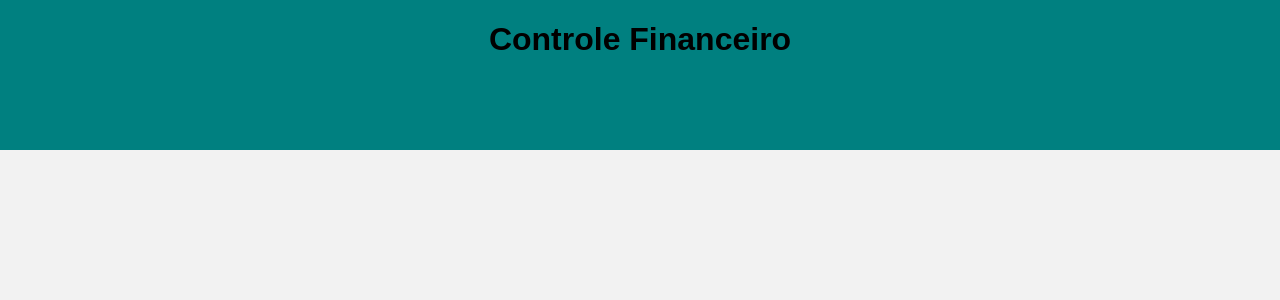
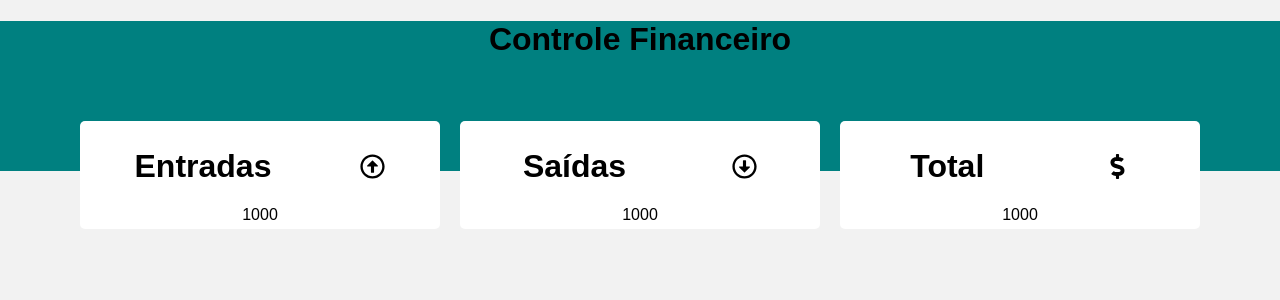
Before and after one commit to Leandro-Pinho/control-system, a React (Create React App) app: page / in a window 1280 px wide. Shown: the top 300 px of the page. Built offline with nearby package versions, Linux system fonts and the light colour scheme.

Commit message:
adicionando o header do sistema financeiro

```diff
--- a/package.json
+++ b/package.json
@@ -8,6 +8,7 @@
     "@testing-library/user-event": "^13.5.0",
     "react": "^18.2.0",
     "react-dom": "^18.2.0",
+    "react-icons": "^4.10.1",
     "react-scripts": "5.0.1",
     "web-vitals": "^2.1.4"
   },
--- a/src/App.css
+++ b/src/App.css
@@ -1,4 +1,4 @@
 .App {
   display: flex;
-  justify-content: center;
+  flex-direction: column;
 }
--- a/src/App.js
+++ b/src/App.js
@@ -1,10 +1,12 @@
 import './App.css';
 import Header from './components/Header/Header';
+import Resume from './components/Resume/Resume';
 
 function App() {
   return (
     <div className="App">
       <Header />
+      <Resume />
     </div>
   );
 }
--- a/src/components/Header/Header.js
+++ b/src/components/Header/Header.js
@@ -1,10 +1,12 @@
 import React from 'react'
-import './index.css'
+import './indexHeader.css'
 
 const Header = () => {
   return (
-    <div className='container'>
-      <h1>Controle Financeiro</h1>
+    <div className='Header'>
+      <div className='container'>
+        <h1>Controle Financeiro</h1>
+      </div>
     </div>
   )
 }
--- a/src/components/Header/index.css
+++ b/src/components/Header/indexHeader.css
@@ -4,7 +4,7 @@
     text-align: center;
     background-color: teal;
 }
-.h1 {
+.header .h1 {
     padding-top: 20px;
     color: #fff;
 }
--- /dev/null
+++ b/src/components/Resume/Resume.js
@@ -0,0 +1,16 @@
+import React from 'react'
+import ResumeItem from '../ResumeItem/ResumeItem'
+import { FaRegArrowAltCircleUp, FaRegArrowAltCircleDown, FaDollarSign, } from 'react-icons/fa'
+import './indexResume.css'
+
+const Resume = () => {
+  return (
+    <div className='Resume'>
+      <ResumeItem title="Entradas" Icon={FaRegArrowAltCircleUp} value={'1000'} />
+      <ResumeItem title="Saídas" Icon={FaRegArrowAltCircleDown} value={'1000'} />
+      <ResumeItem title="Total" Icon={FaDollarSign} value={'1000'} />
+    </div>
+  )
+}
+
+export default Resume
--- /dev/null
+++ b/src/components/Resume/indexResume.css
@@ -0,0 +1,9 @@
+.Resume {
+    max-width: 1120px;
+    width: 98%;
+    margin: 0 auto;
+    display: flex;
+    gap: 20px;
+    margin-top: -50px;
+    justify-content: space-around;
+}
--- /dev/null
+++ b/src/components/ResumeItem/ResumeItem.js
@@ -0,0 +1,16 @@
+import React from 'react'
+import './indexResumeItem.css'
+
+const ResumeItem = ({ title, Icon, value }) => {
+  return (
+    <div className='resumeitem'>
+      <div className='headerItem'>
+        <h1>{title}</h1>
+        <Icon />
+      </div>
+      <div className='total'>{value}</div>
+    </div>
+  )
+}
+
+export default ResumeItem
--- /dev/null
+++ b/src/components/ResumeItem/indexResumeItem.css
@@ -0,0 +1,49 @@
+.resumeitem {
+    display: flex;
+    flex-direction: column;
+    align-items: center;
+    background-color: #fff;
+    border-radius: 5px;
+    padding: 5px 15px;
+    width: 30%;
+}
+
+@media (max-width: 750px) {
+    .resumeitem {
+        width: 20%;
+    }
+
+    p {
+        font-size: 12px;
+    }
+
+    span {
+        font-size: 20px;
+    }
+
+    svg {
+        display: none;
+    }
+}
+
+.headerItem {
+    display: flex;
+    align-items: center;
+    justify-content: space-around;
+    width: 100%;
+    gap: 10px;
+}
+
+svg {
+    width: 25px;
+    height: 25px;
+}
+
+p {
+    font-size: 20px;
+}
+
+span {
+    font-size: 30px;
+    font-weight: bold;
+}
```
Also changed, not shown: 1 other file (tests, documents, lock files or other folders).
